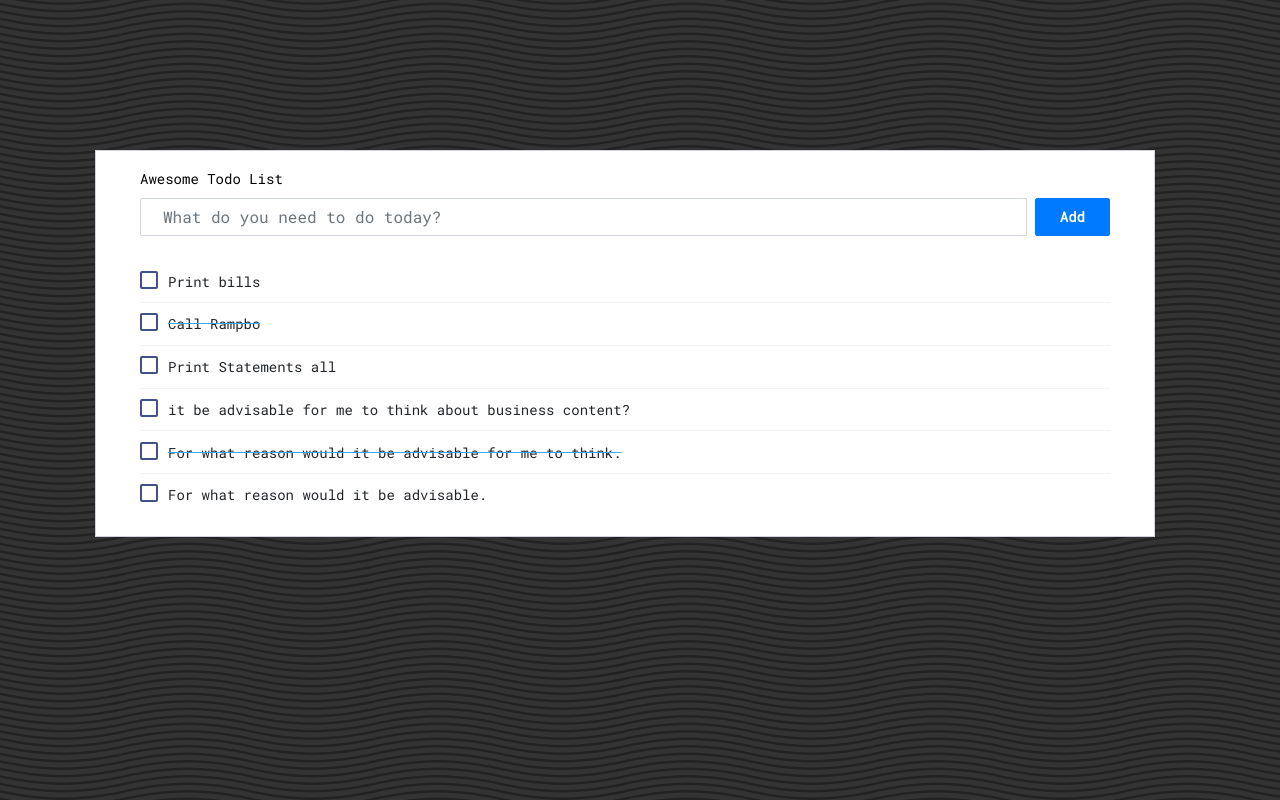
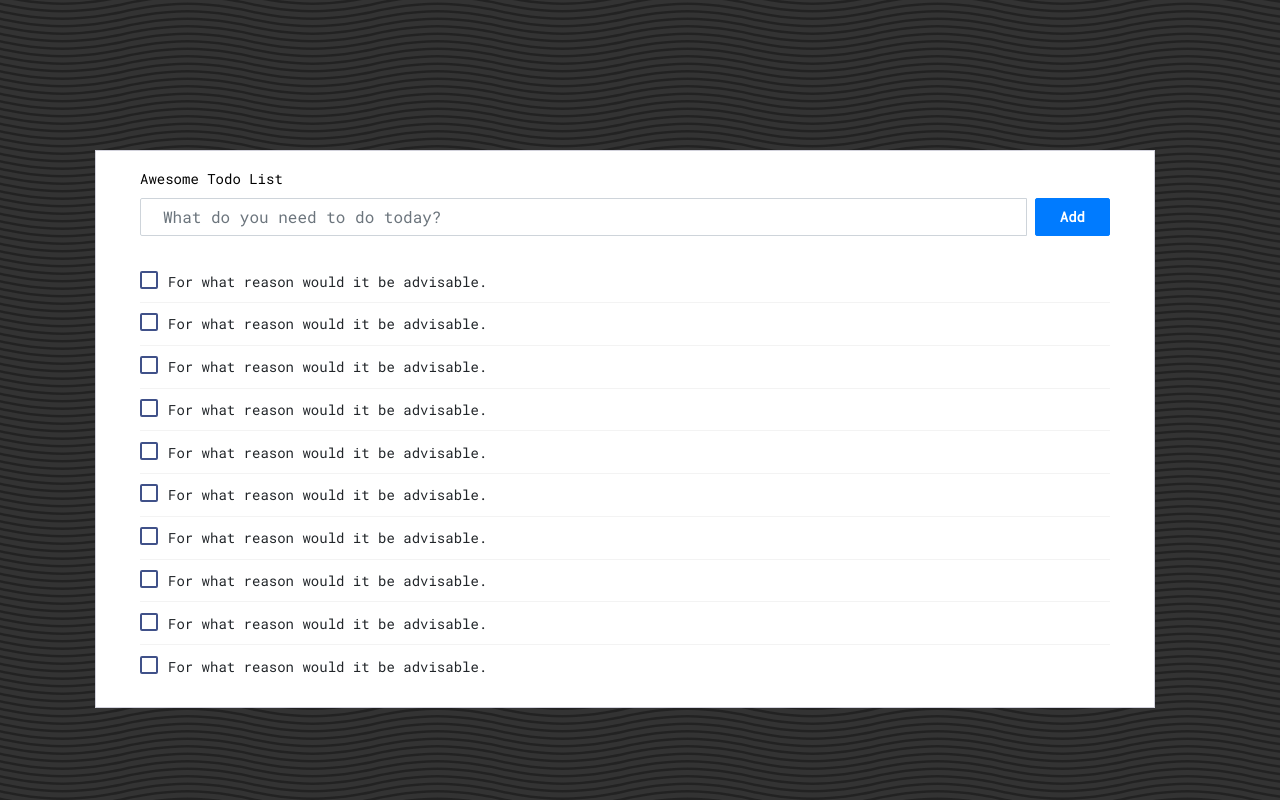
Before and after one commit to Borghese-Gladiator/pwa-react-article-tracker, a React (Create React App) app: page / in a window 1280 px wide. Built offline with nearby package versions, Linux system fonts and the light colour scheme; the HTML template or start-up script is replaced by a standard one.

Commit message:
move static items into components

```diff
--- a/src/App.js
+++ b/src/App.js
@@ -1,8 +1,12 @@
-import React from 'react';
+import React, { useState } from 'react';
 import logo from './logo.svg';
 import './App.css';
 
+import ArticleList from './components/ArticleList';
+
 function App() {
+  const [articleList, setArticleList] = useState(new Array(10).fill({}));
+
   return (
     <div className="page-content page-container" id="page-content">
       <div className="padding">
@@ -13,26 +17,7 @@ function App() {
                 <h4 className="card-title">Awesome Todo list</h4>
                 <div className="add-items d-flex"> <input type="text" className="form-control todo-list-input" placeholder="What do you need to do today?" /> <button className="add btn btn-primary font-weight-bold todo-list-add-btn">Add</button> </div>
                   <div className="list-wrapper">
-                    <ul className="d-flex flex-column-reverse todo-list">
-                      <li>
-                        <div className="form-check"> <label className="form-check-label"> <input className="checkbox" type="checkbox" /> For what reason would it be advisable. <i className="input-helper"></i></label> </div> <i className="remove mdi mdi-close-circle-outline"></i>
-                      </li>
-                      <li className="completed">
-                        <div className="form-check"> <label className="form-check-label"> <input className="checkbox" type="checkbox" checked="" /> For what reason would it be advisable for me to think. <i className="input-helper"></i></label> </div> <i className="remove mdi mdi-close-circle-outline"></i>
-                      </li>
-                      <li>
-                        <div className="form-check"> <label className="form-check-label"> <input className="checkbox" type="checkbox" /> it be advisable for me to think about business content? <i className="input-helper"></i></label> </div> <i className="remove mdi mdi-close-circle-outline"></i>
-                      </li>
-                      <li>
-                        <div className="form-check"> <label className="form-check-label"> <input className="checkbox" type="checkbox" /> Print Statements all <i className="input-helper"></i></label> </div> <i className="remove mdi mdi-close-circle-outline"></i>
-                      </li>
-                      <li className="completed">
-                        <div className="form-check"> <label className="form-check-label"> <input className="checkbox" type="checkbox" checked="" /> Call Rampbo <i className="input-helper"></i></label> </div> <i className="remove mdi mdi-close-circle-outline"></i>
-                      </li>
-                      <li>
-                        <div className="form-check"> <label className="form-check-label"> <input className="checkbox" type="checkbox" /> Print bills <i className="input-helper"></i></label> </div> <i className="remove mdi mdi-close-circle-outline"></i>
-                      </li>
-                    </ul>
+                    <ArticleList articleList={articleList} />
                   </div>
                 </div>
               </div>
--- /dev/null
+++ b/src/components/Article.js
@@ -0,0 +1,7 @@
+export default function Article({ articleObj }) {
+  return (
+    <li>
+      <div className="form-check"> <label className="form-check-label"> <input className="checkbox" type="checkbox" /> For what reason would it be advisable. <i className="input-helper"></i></label> </div> <i className="remove mdi mdi-close-circle-outline"></i>
+    </li>
+  )
+}
--- /dev/null
+++ b/src/components/ArticleList.js
@@ -0,0 +1,17 @@
+import Article from './Article';
+
+export default function ArticleList({ articleList }) {
+  return (
+    <ul className="d-flex flex-column-reverse todo-list">
+      {
+        articleList.map((val, idx) => {
+          // const { id } = articleObj;
+          // don't just use idx (React uses keys to optimize & figure out rerenders)
+          return (
+            <Article key={idx} articleObj={val} />
+          )
+        })
+      }
+    </ul>
+  )
+}
```
